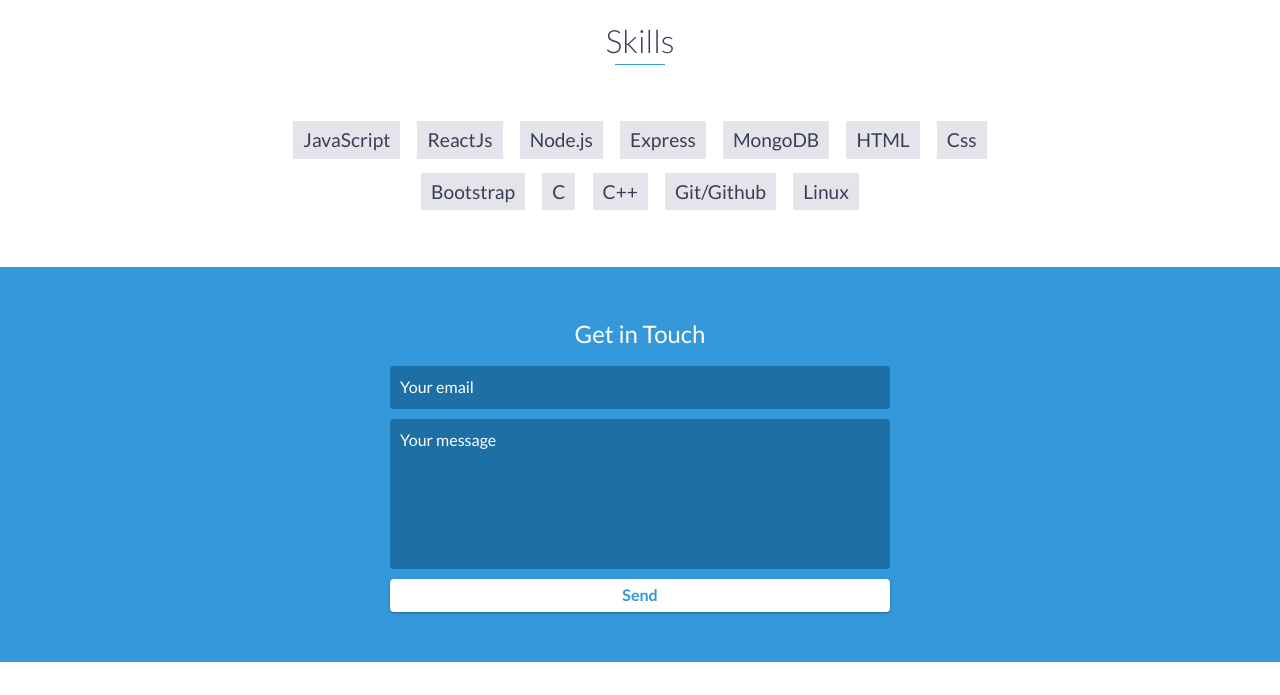
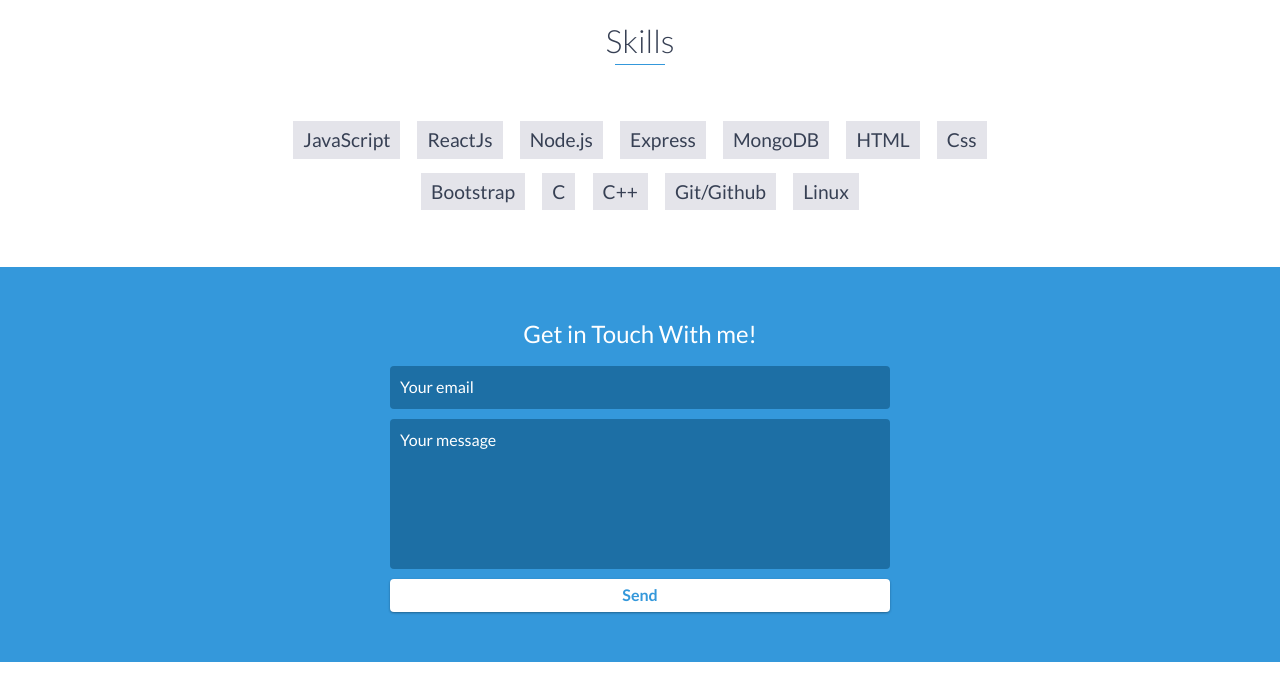
Before and after one commit to PUNITBATRA/PUNITBATRA, a website: page index.html in a window 1280 px wide. Shown: the part 2975-3670 px from the top of the page. Drawn offline with nearby package versions, Linux system fonts and the light colour scheme; files that its build step writes are made by us from their sources.

Commit message:
Update index.html

```diff
--- a/index.html
+++ b/index.html
@@ -182,7 +182,7 @@ This is a real time chat-app built using Node.Js as backend and ReactJs as front
     <!-- End #skills -->
 
     <div id="contact">
-        <h2>Get in Touch</h2>
+        <h2>Get in Touch With me!</h2>
         <div id="contact-form">
             <form method="POST" action="https://formspree.io/xgeaokna"
                 <input type="hidden" name="_subject" value="Contact request from personal website" />
```
